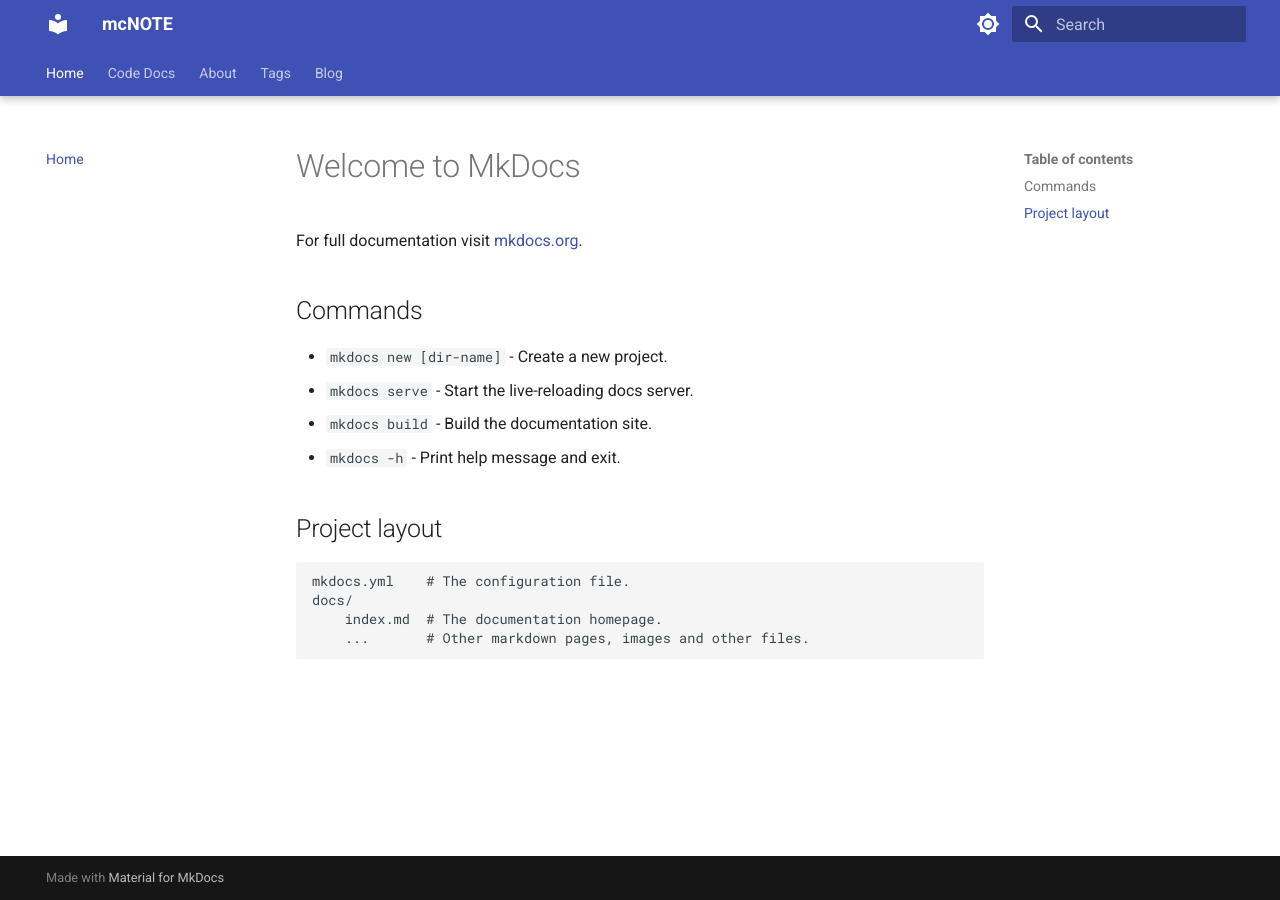
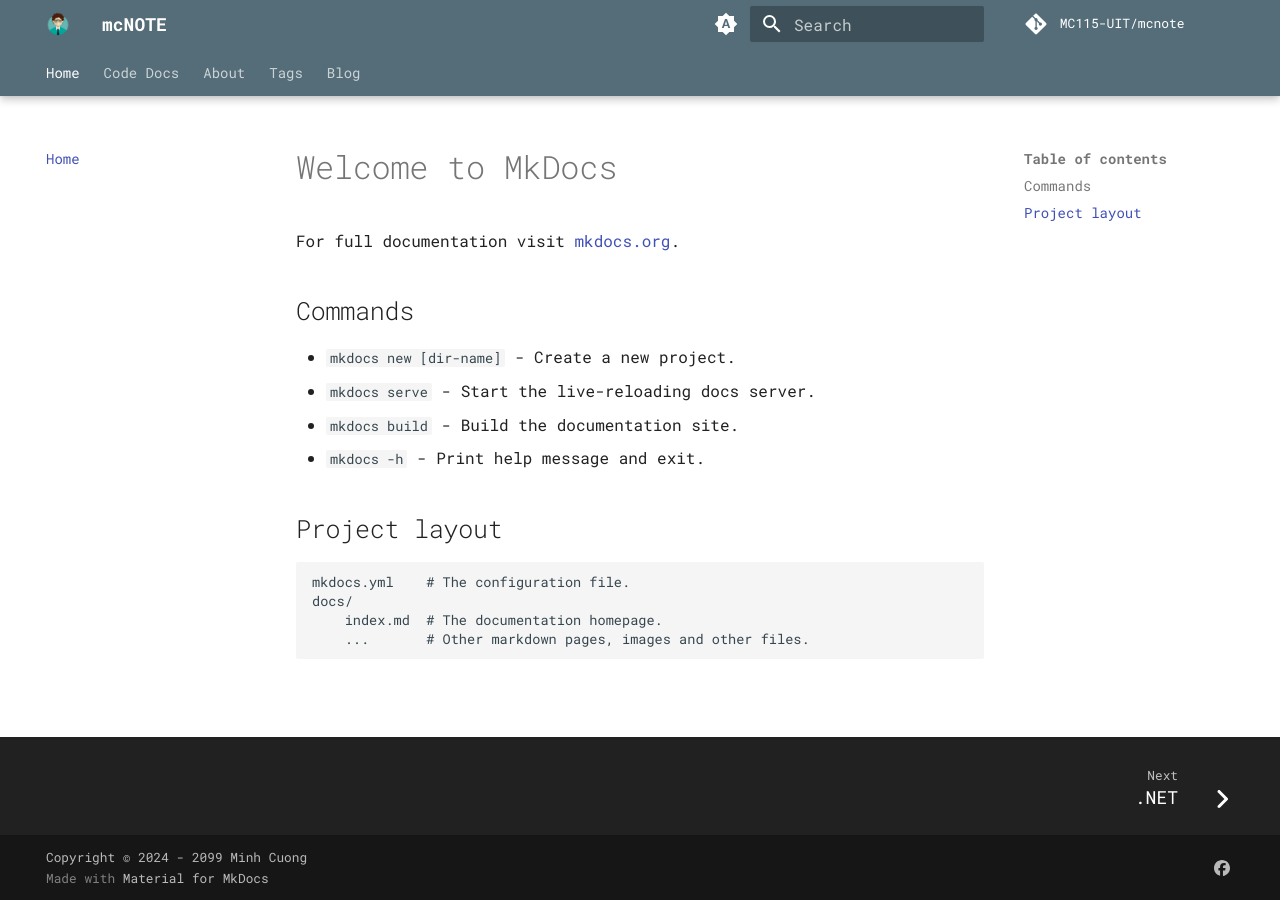
Before and after one commit to MC115-UIT/mcnote, an MkDocs documentation site: the page built from docs/index.md, in a window 1280 px wide. Built offline with MkDocs 1.6.1 and Material for MkDocs 9.7.7, drawn with Linux system fonts in a browser that asks for light colours; comment, search, counter and statistics services are not loaded.

Commit message:
buildin theme

```diff
--- a/mkdocs.yml
+++ b/mkdocs.yml
@@ -1,18 +1,39 @@
 site_name: mcNOTE
 site_url: https://mydominan.org/mysite
+repo_url: https://github.com/MC115-UIT/mcnote
+repo_name: MC115-UIT/mcnote
 theme:
   name: material
+  font:
+    text: Roboto Mono
+  icon:
+    previous: fontawesome/solid/angle-left
+    next: fontawesome/solid/angle-right
+    repo: fontawesome/brands/git-alt
+  logo: assets/logo-nbg.png
+  favicon: assets/logo-nbg.png
   palette:
+    # Palette toggle for automatic mode
+    - media: "(prefers-color-scheme)"
+      toggle:
+        icon: material/brightness-auto
+        name: Switch to light mode
+
     # Palette toggle for light mode
-    - scheme: default
+    - media: "(prefers-color-scheme: light)"
+      scheme: default
+      primary: blue grey
       toggle:
         icon: material/brightness-7
         name: Switch to dark mode
+
     # Palette toggle for dark mode
-    - scheme: slate
+    - media: "(prefers-color-scheme: dark)"
+      scheme: slate
+      primary : black
       toggle:
         icon: material/brightness-4
-        name: Switch to light mode
+        name: Switch to system preference
   features:
     - navigation.instant
     - navigation.instant.progress
@@ -22,16 +43,22 @@ theme:
     - navigation.tabs.sticky
     - navigation.sections
     - navigation.expand
+    - navigation.footer
   #  - toc.integrate
     - navigation.top
     - search.suggest
     - search.highlight
     - search.share
+    - header.autohide
 plugins:
     - search
     - tags:
         tags_file: tags.md
     - blog
+extra:
+  social:
+    - icon: fontawesome/brands/facebook
+      link: https://fb.com/tuilacuongg
 markdown_extensions:
     - pymdownx.highlight:
         anchor_linenums: true
@@ -50,3 +77,4 @@ nav:
   - Tags: tags.md
   - Blog:
     - blog/index.md
+copyright: Copyright &copy; 2024 - 2099 Minh Cuong
```
Also changed, not shown: docs/assets/logo-nbg.png (added), docs/assets/logo.png (added).
